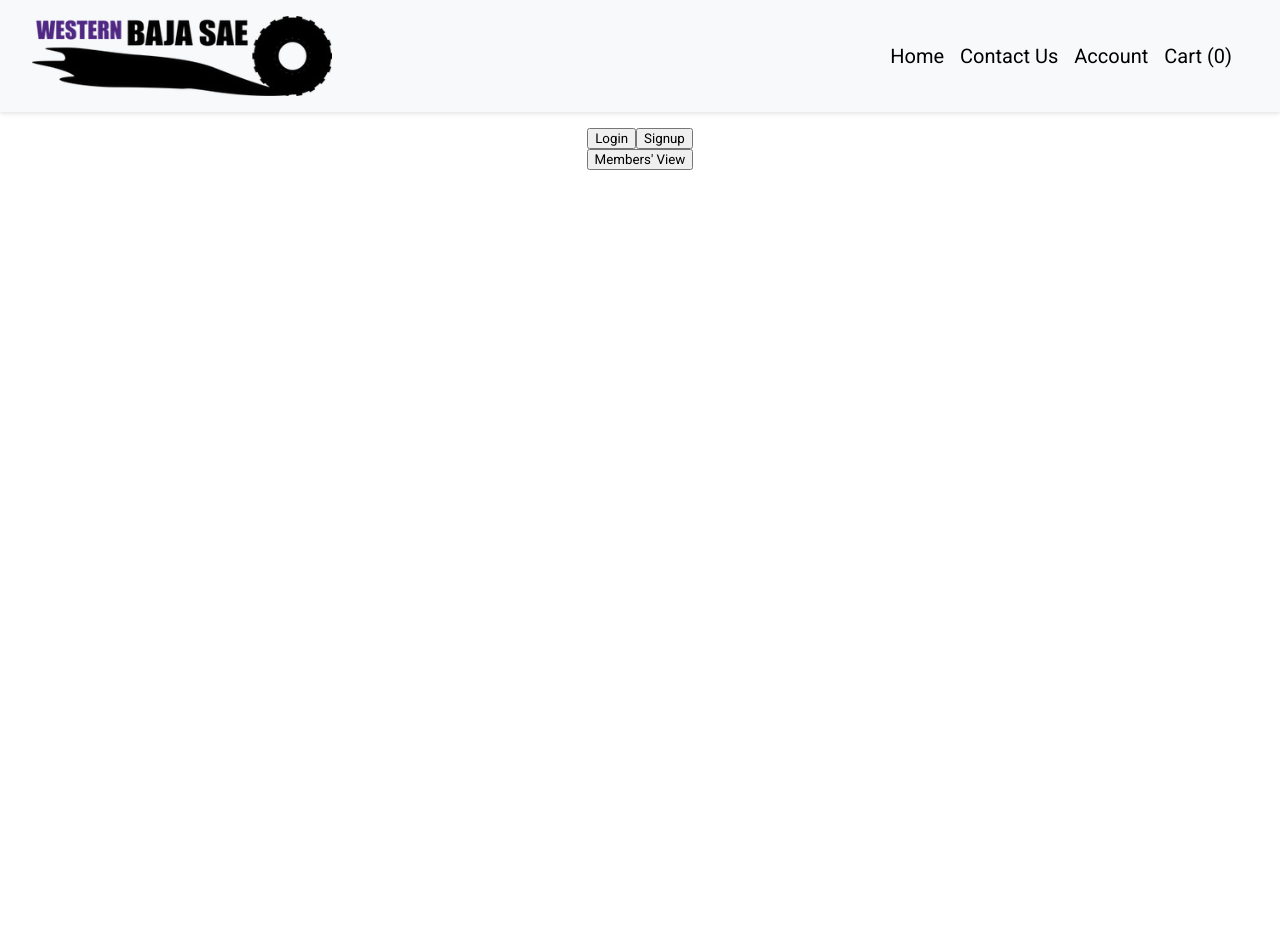
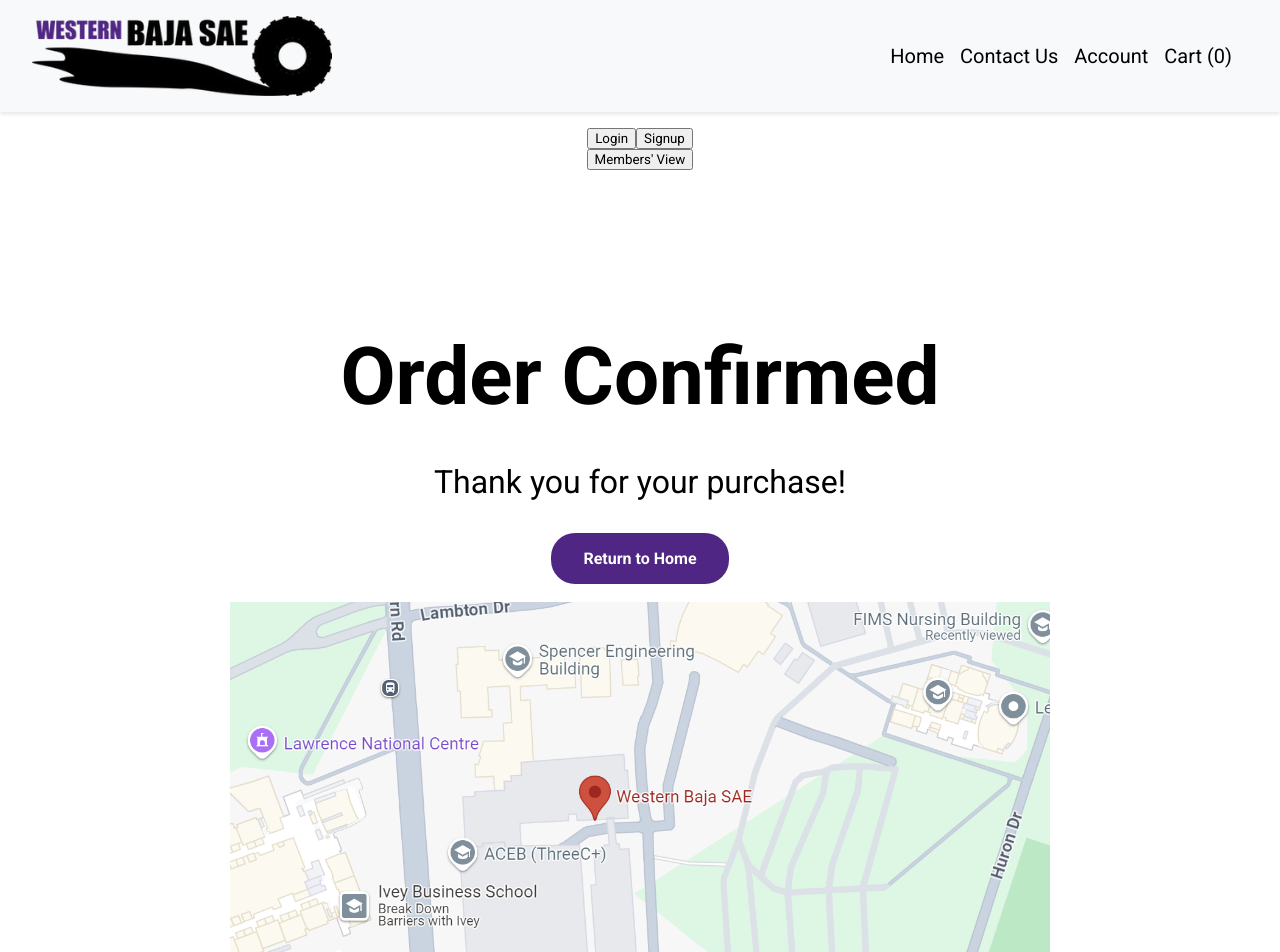
Before and after one commit to bnamayandev/BajaEcom-Frontend, a React (Vite) app: page /orderconfirmed in a window 1280 px wide. Shown: the top 952 px of the page. Before the commit the page ends 800 px from the top, so only its background shows below. Built offline with nearby package versions, Linux system fonts and the light colour scheme; the HTML template or start-up script is replaced by a standard one.

Commit message:
Order Confirmed page

```diff
--- a/src/App.jsx
+++ b/src/App.jsx
@@ -10,6 +10,7 @@
 import './App.css';
 import Card from './components/Card';
 import OrderDashboard from './components/OrderDashboard';
+import OrderConfirmedPage from './pages/OrderConfirmedPage';
 
 function ProtectedOrderDashboard() {
   const [isAuthenticated, setIsAuthenticated] = useState(false);
@@ -108,6 +109,7 @@
         <Route path="/orderdashboard" element={token ? <OrderDashboard /> : <Navigate to="/login" />} />
         <Route path="/login" element={<Login onLogin={handleLogin} />} />
         <Route path="/signup" element={<Signup />} />
+        <Route path="/orderconfirmed" element={<OrderConfirmedPage />} />
       </Routes>
     </div>
   );
--- a/src/pages/Cart.jsx
+++ b/src/pages/Cart.jsx
@@ -1,10 +1,11 @@
 import React from 'react'
-
+import { Link } from 'react-router-dom'
 const Cart = () => {
   return (
     <div>
         <div>Cart</div>
         <button>asdf</button>
+        <li><Link to="/orderconfirmed">Home</Link></li> {/* TEMP PLEASE FUCKING DELETE LATER FOR THE LOVE OF PENIS  */}
     </div>
   )
 }
--- /dev/null
+++ b/src/pages/OrderConfirmedPage.css
@@ -0,0 +1,44 @@
+.orderCon {
+    display: flex;
+    flex-direction: column;
+    justify-content: center;
+    align-items: center;
+    margin-top: 10rem;
+}
+
+.orderCon > h1 {
+    font-weight: 700;
+    font-size: 5rem;
+}
+
+.orderCon > p {
+    font-size: 2rem;
+    margin-top: 1.2rem;
+}
+
+.linkHome {
+    margin-top: 2rem;
+    padding: 1rem 2rem;
+    background-color: #4F2683;
+    color: white;
+    font-weight: 700;
+    cursor: pointer;
+    text-decoration: none;
+    border-radius: 1.5rem;
+}
+
+.linkHome:hover {
+    background-color: #684d8a;
+}
+
+.penis {
+    margin-top: 1.1rem;
+    display: flex;
+    justify-content: center;
+    align-items: center;
+
+}
+
+.googleMaps {
+    height: 30rem;
+}
--- /dev/null
+++ b/src/pages/OrderConfirmedPage.jsx
@@ -0,0 +1,23 @@
+import React from 'react'
+import './OrderConfirmedPage.css'
+import { Link } from 'react-router-dom'
+import googleMaps from '../assets/googleMaps.png'
+const OrderConfirmedPage = () => {
+
+    return (
+        <>
+            <div className='orderCon'>
+                <h1>Order Confirmed</h1>
+                <p>Thank you for your purchase!</p>
+                <Link className='linkHome' to='/'>Return to Home</Link>
+            </div>
+            <div className='penis'>
+                <a href='https://www.google.com/maps' target='_blank' rel='noopener noreferrer' >
+                    <img src={googleMaps} alt='google maps' className='googleMaps'/>
+                </a>
+            </div>
+        </>
+    )
+}
+
+export default OrderConfirmedPage
```
Also changed, not shown: src/assets/googleMaps.png (added).
